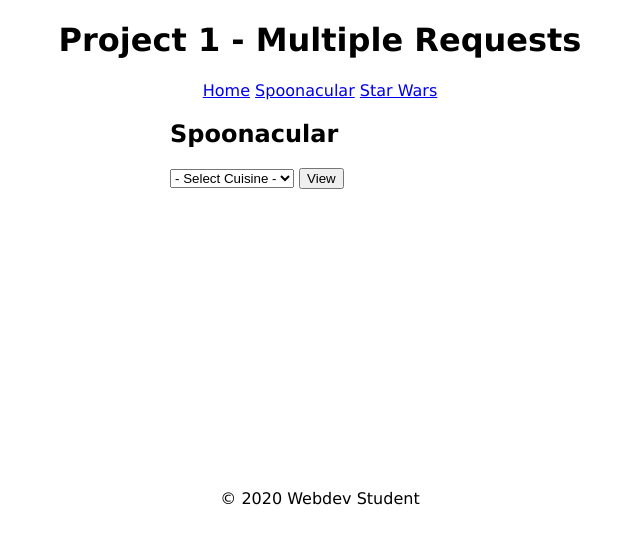
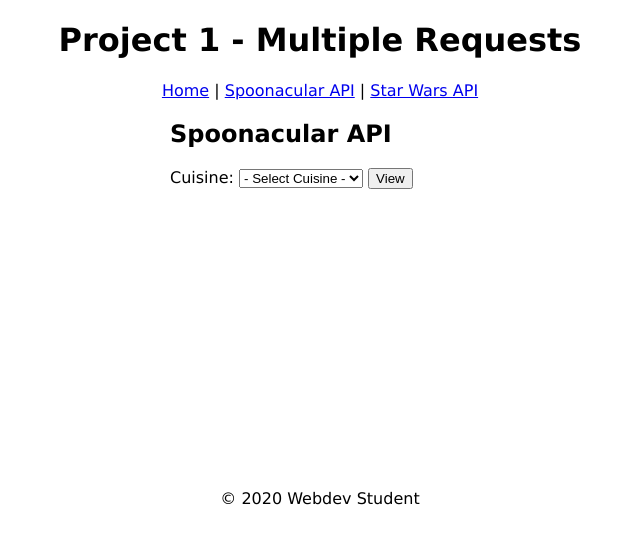
Before and after one commit to toddpolak/fsw-115, a plain HTML site: page week4/project2/spoonacular.html in a window 1280 px wide. Shown: the whole page, without its empty margins (320-960 px from the left). Drawn offline with nearby package versions, Linux system fonts and the light colour scheme.

Commit message:
Week 4 Project 2

```diff
--- a/week4/project2/spoonacular.html
+++ b/week4/project2/spoonacular.html
@@ -7,15 +7,16 @@
     <body>
         <header>
             <h1>Project 1 - Multiple Requests</h1>
-            <a href="index.html">Home</a>
-            <a href="spoonacular.html">Spoonacular</a>
-            <a href="starwars.html">Star Wars</a>
+            <a href="index.html">Home</a> |
+            <a href="spoonacular.html">Spoonacular API</a> |
+            <a href="starwars.html">Star Wars API</a>
         </header>
         <main>
             <div class="wrapper">
                 <div class="form">
-                    <h2>Spoonacular</h2>
+                    <h2>Spoonacular API</h2>
                     <form name="spoonacular">
+                        Cuisine:
                         <select name="cuisine" id="cuisine">
                             <option>- Select Cuisine -</option>
                             <option value="chinese">Chinese</option>
@@ -30,7 +31,7 @@
                             <option value="middle eastern">Middle Eastern</option>
                             <option value="cajun">Cajun</option>
                         </select>
-                        <button id="view" name="submit">View</button>
+                        <button name="submit">View</button>
                     </form>
                 </div>
                 <div id="content"></div>
```
Also changed, not shown: week4/project2/index.html (+3 -3 lines), week4/project2/starwars.html (+4 -4 lines).
